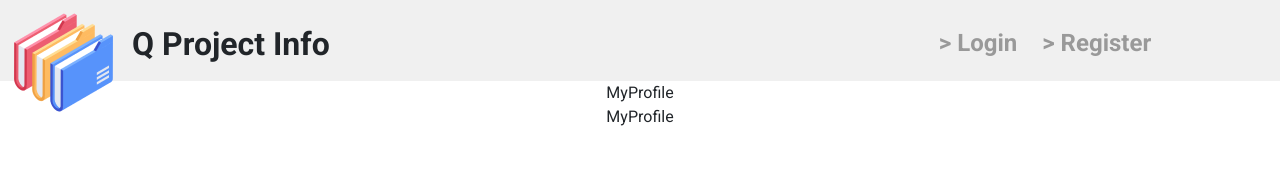
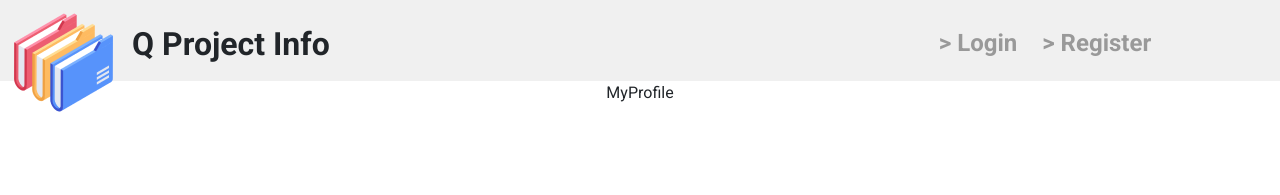
Before and after one commit to vanja-veapi/q-project-info, a React (Create React App) app: page / in a window 1280 px wide. Shown: the top 195 px of the page. Built offline with nearby package versions, Linux system fonts and the light colour scheme.

Commit message:
Fixed routes

```diff
--- a/src/App.js
+++ b/src/App.js
@@ -26,15 +26,11 @@ function App() {
 					</div>
 					<Routes>
 						<Route exact path="/" element={<MyProfile />} />
+						<Route exact path="/login" element={<Login />} />
 						<Route path="/register" element={<Register />} />
 						{/* <Route path="/quantox" element={<QuantoxSpinner />} /> */}
 					</Routes>
 				</div>
-
-				<Routes>
-					<Route exact path="/" element={<MyProfile />} />
-					<Route exact path="/login" element={<Login />} />
-				</Routes>
 			</div>
 
 			<ReactQueryDevtools initialIsOpen={false} />
```
Also changed, not shown: src/assets/rocket.png (added).
